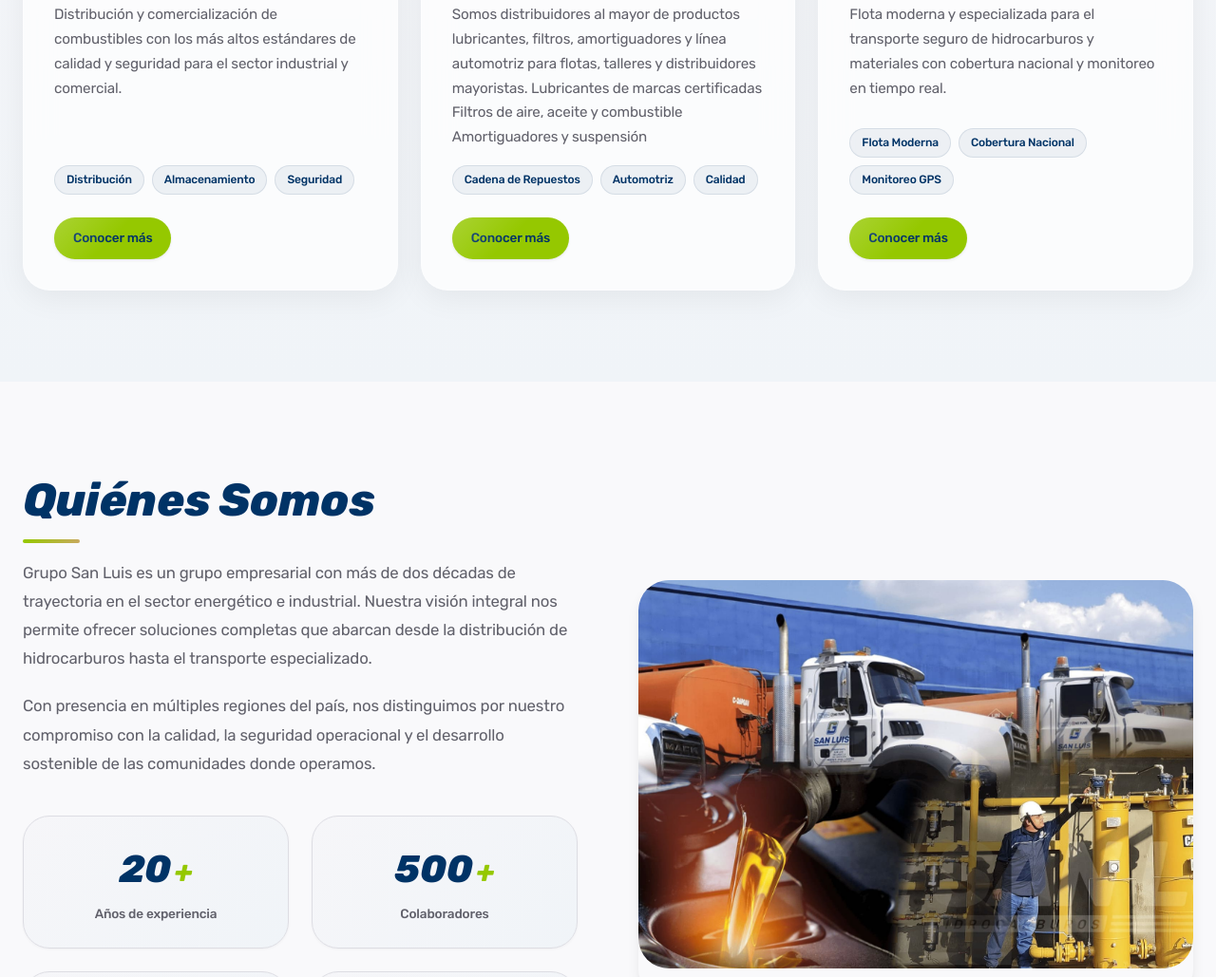
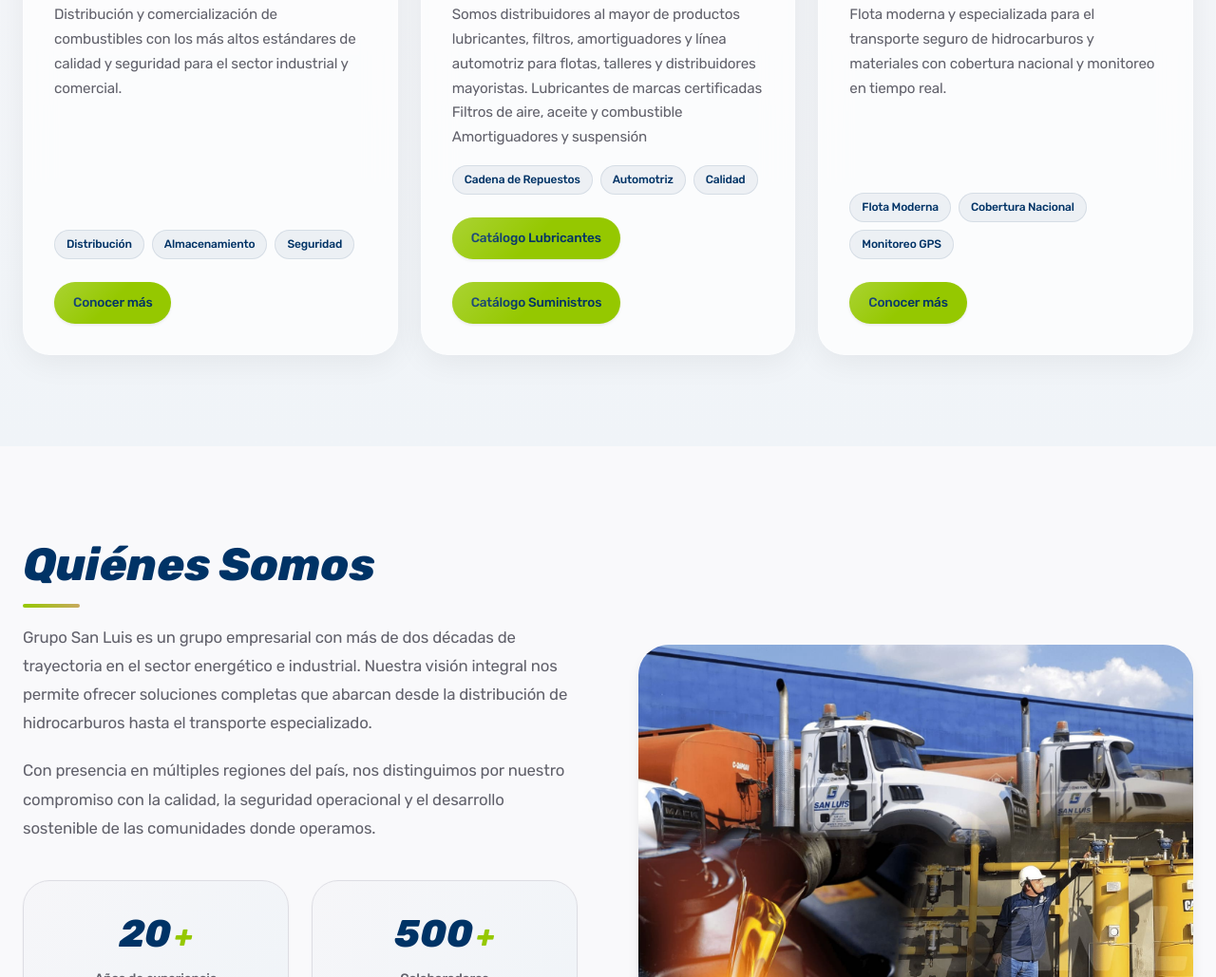
Before and after one commit to fjvelazcop/atom_gsanluis, a website built with Vite: page app/frontend/index.html in a window 1280 px wide. Shown: the part 1251-2280 px from the top of the page at 95% size. Built offline with nearby package versions, Linux system fonts and the light colour scheme.

Commit message:
feat: actualizar enlaces de descarga y mejorar la sección de catálogos en index.html

```diff
--- a/app/frontend/index.html
+++ b/app/frontend/index.html
@@ -200,9 +200,23 @@
                             <span class="unit-card__feature">Automotriz</span>
                             <span class="unit-card__feature">Calidad</span>
                         </div>
-                        <a href="#" class="unit-card__btn m3-button"
+                        <!-- <a href="#" class="unit-card__btn m3-button"
                             data-downloads='["/uploads/pdf/CATÁLOGO PDV Y PDVSSA SAN LUIS LUBRICANTES ACTUALIZACIÓN 14-08-26 (1).pdf","/uploads/pdf/CATALOGO SUMINSTROS 2026.pdf"]'>Conocer
-                            más</a>
+                            más</a>-->
+
+<a href="#"
+   class="unit-card__btn m3-button"
+   data-download="/uploads/pdf/CATÁLOGO PDV Y PDVSSA SAN LUIS LUBRICANTES ACTUALIZACIÓN 14-08-26 (1).pdf">
+   Catálogo Lubricantes
+</a>
+
+<a href="#"
+   class="unit-card__btn m3-button"
+   data-download="/uploads/pdf/CATALOGO SUMINSTROS 2026.pdf">
+   Catálogo Suministros
+</a>
+
+
                     </article>
 
                     <!-- Transporte -->
@@ -428,25 +442,29 @@
                 </div>
                 <p class="footer__tagline">Soluciones energéticas integrales para el desarrollo sostenible.</p>
                 <div class="footer__social">
-                     <a href="https://instagram.com/suministrossanluis" target="_blank" rel="noopener noreferrer">  <svg viewBox="0 0 24 24" width="20" height="20" fill="none" stroke="currentColor"
+                    <a href="https://instagram.com/suministrossanluis" target="_blank" rel="noopener noreferrer"> <svg
+                            viewBox="0 0 24 24" width="20" height="20" fill="none" stroke="currentColor"
                             stroke-width="2">
                             <rect x="2" y="2" width="20" height="20" rx="5" />
                             <path d="M16 11.37A4 4 0 1112.63 8 4 4 0 0116 11.37z" />
                             <line x1="17.5" y1="6.5" x2="17.51" y2="6.5" />
                         </svg>@suministrossanluis</a>
-<a href="https://instagram.com/sanluistransporte" target="_blank" rel="noopener noreferrer"> <svg viewBox="0 0 24 24" width="20" height="20" fill="none" stroke="currentColor"
+                    <a href="https://instagram.com/sanluistransporte" target="_blank" rel="noopener noreferrer"> <svg
+                            viewBox="0 0 24 24" width="20" height="20" fill="none" stroke="currentColor"
                             stroke-width="2">
                             <rect x="2" y="2" width="20" height="20" rx="5" />
                             <path d="M16 11.37A4 4 0 1112.63 8 4 4 0 0116 11.37z" />
                             <line x1="17.5" y1="6.5" x2="17.51" y2="6.5" />
                         </svg> @sanluistransporte</a>
-<a href="https://instagram.com/lubricantessanluis" target="_blank" rel="noopener noreferrer"> <svg viewBox="0 0 24 24" width="20" height="20" fill="none" stroke="currentColor"
+                    <a href="https://instagram.com/lubricantessanluis" target="_blank" rel="noopener noreferrer"> <svg
+                            viewBox="0 0 24 24" width="20" height="20" fill="none" stroke="currentColor"
                             stroke-width="2">
                             <rect x="2" y="2" width="20" height="20" rx="5" />
                             <path d="M16 11.37A4 4 0 1112.63 8 4 4 0 0116 11.37z" />
                             <line x1="17.5" y1="6.5" x2="17.51" y2="6.5" />
                         </svg> @lubricantessanluis</a>
-<a href="https://instagram.com/sanluishidrocarburos" target="_blank" rel="noopener noreferrer"><svg viewBox="0 0 24 24" width="20" height="20" fill="none" stroke="currentColor"
+                    <a href="https://instagram.com/sanluishidrocarburos" target="_blank" rel="noopener noreferrer"><svg
+                            viewBox="0 0 24 24" width="20" height="20" fill="none" stroke="currentColor"
                             stroke-width="2">
                             <rect x="2" y="2" width="20" height="20" rx="5" />
                             <path d="M16 11.37A4 4 0 1112.63 8 4 4 0 0116 11.37z" />
```
